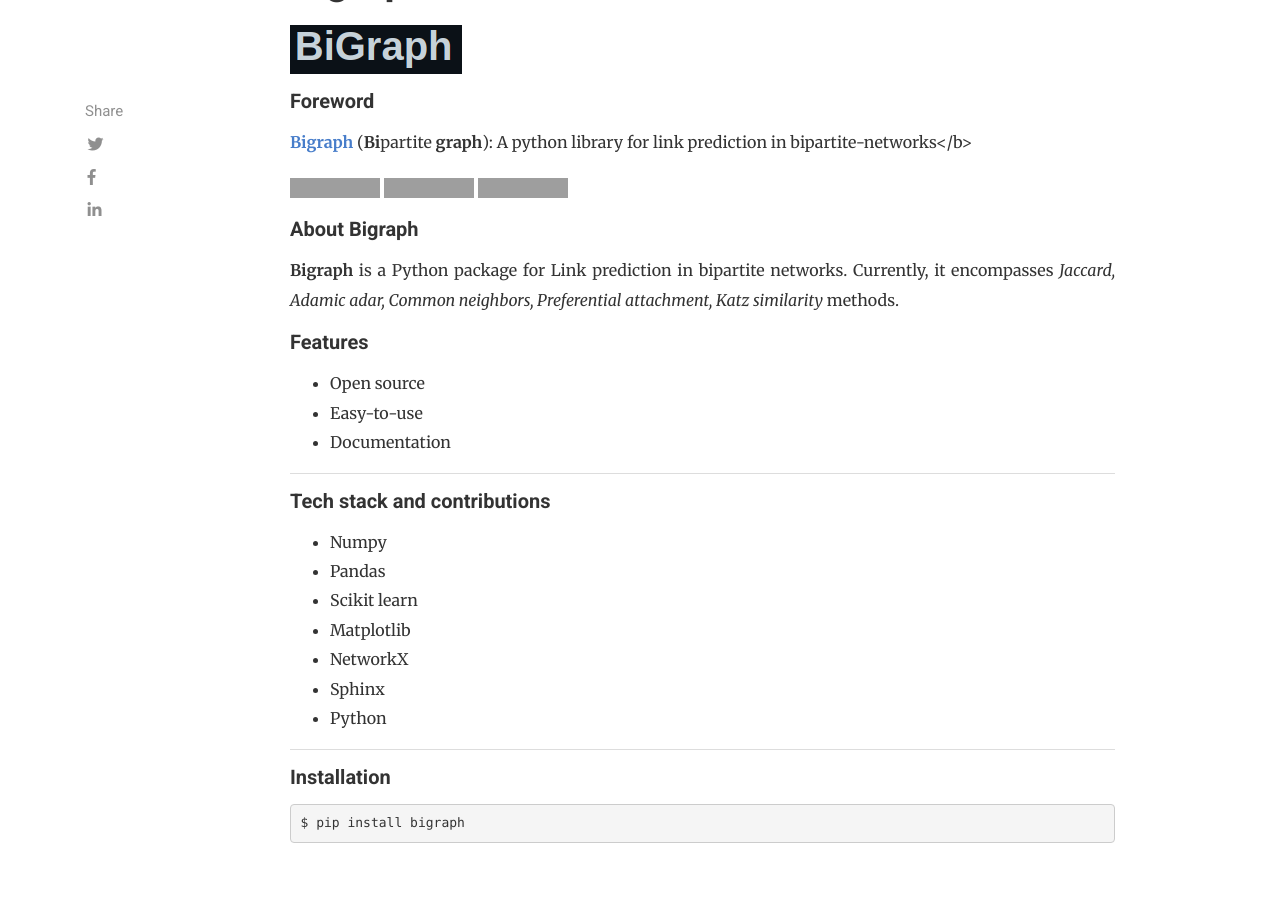
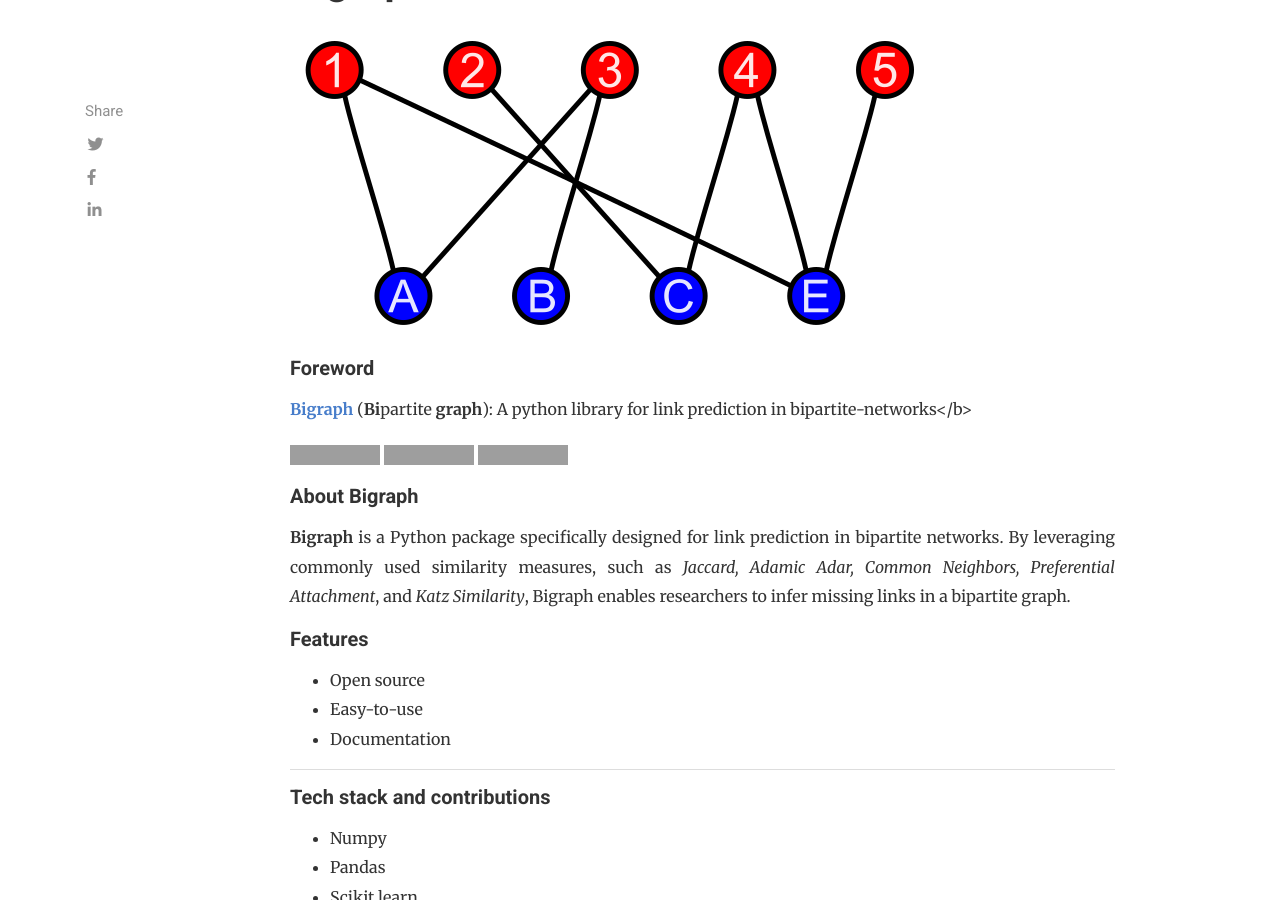
Before and after one commit to soran-ghaderi/soran-ghaderi.github.io, a Jekyll site: the page built from _posts/2022-05-01-bigraph.md, in a window 1280 px wide and 900 px high, scrolled down 419 px. Built offline with Jekyll 4.4.1, drawn with Linux system fonts in a browser that asks for light colours; nearby versions of some CDN libraries; comment, search, counter and statistics services are not loaded; grey boxes are pictures that could not be loaded.

Commit message:
doc: Add bigraph_thumbnail.png

```diff
--- a/_posts/2022-05-01-bigraph.md
+++ b/_posts/2022-05-01-bigraph.md
@@ -5,7 +5,7 @@
 
 [//]: # (categories: [ library, python, machine learning, deep learning, transformers ])
 
-image: images/bigraph_text.png
+image: images/bigraph_thumbnail.png
 featured: false
 hidden: true
 comments: false
@@ -22,9 +22,11 @@
 [//]: # (Glad to introduce my personal blog. Possibly, I will share what I read daily about deep learning, robotics, neuroscience, mathematics etc.)
 
 ## About Bigraph
-<b>Bigraph</b> is a Python package for Link prediction in bipartite networks. Currently, it encompasses
-<i>Jaccard, Adamic adar, Common neighbors, Preferential attachment,
-Katz similarity</i> methods. <br>
+<p><b>Bigraph</b> is a Python package specifically designed for link prediction in bipartite networks. By leveraging commonly
+used similarity measures, such as <i>Jaccard, Adamic Adar, Common Neighbors, Preferential Attachment</i>, and <i>Katz Similarity</i>,
+Bigraph enables researchers to infer missing links in a bipartite graph.</p>
+
+
 
 ## Features
 
```
Also changed, not shown: images/bigraph_logo.png (deleted), images/bigraph_thumbnail.png (added).
